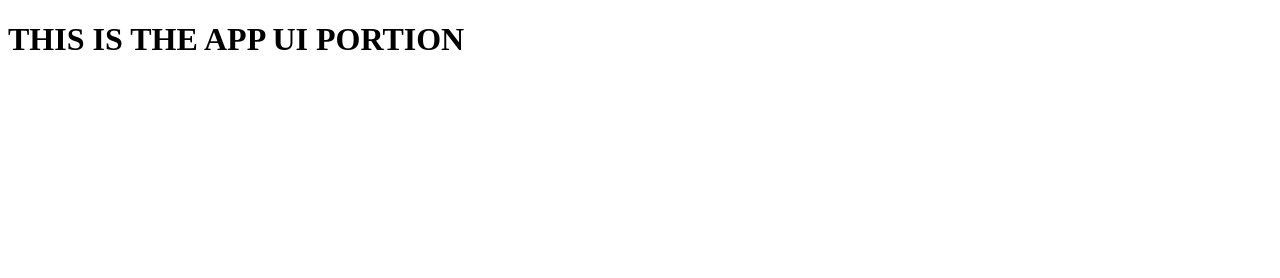
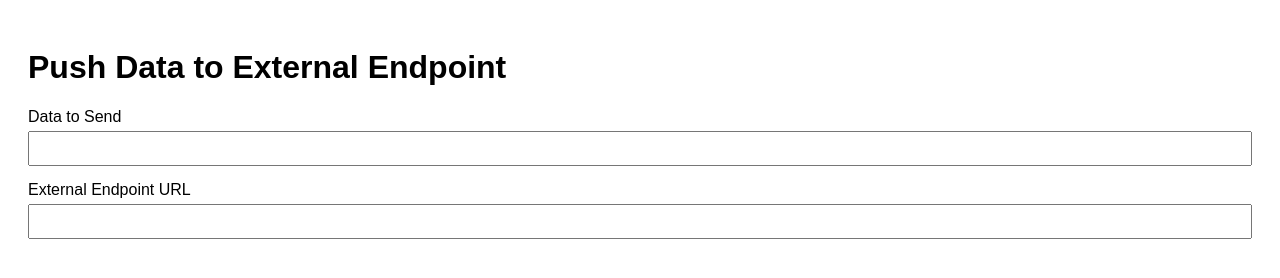
Before and after one commit to precool31/Api_Push, a website: page SFMC-custom-activity-template-master/SFMC-custom-activity-template-master/public/index.html in a window 1280 px wide. Drawn offline with Linux system fonts and the light colour scheme; a web font is replaced by a local one.

Commit message:
Update index.html

```diff
--- a/SFMC-custom-activity-template-master/SFMC-custom-activity-template-master/public/index.html
+++ b/SFMC-custom-activity-template-master/SFMC-custom-activity-template-master/public/index.html
@@ -10,8 +10,26 @@
     <link href='https://fonts.googleapis.com/css?family=lobster' rel='stylesheet' type='text/css'>
     <link rel='stylesheet' href="https://cdnjs.cloudflare.com/ajax/libs/design-system/2.8.3/fonts/SalesforceSans-Bold.ttf">
     <link rel='stylesheet' href="css/styles.css">
-
+    <style>
+        body {
+            font-family: Arial, sans-serif;
+            padding: 20px;
+        }
+        .form-group {
+            margin-bottom: 15px;
+        }
+        label {
+            display: block;
+            margin-bottom: 5px;
+        }
+        input {
+            width: 100%;
+            padding: 8px;
+            box-sizing: border-box;
+        }
+    </style>
     <script type="text/javascript" src="js/require.js"></script>
+    <script type="text/javascript" src="js/postmonger.js"></script>
     <script type="text/javascript">
         (function() {
             var config = {
@@ -27,7 +45,15 @@
 
 
 <body>
-    <h1>THIS IS THE APP UI PORTION</h1>
+  <h1>Push Data to External Endpoint</h1>
+    <div class="form-group">
+        <label for="dataToSend">Data to Send</label>
+        <input type="text" id="dataToSend" />
+    </div>
+    <div class="form-group">
+        <label for="externalEndpointUrl">External Endpoint URL</label>
+        <input type="text" id="externalEndpointUrl" />
+    </div>
 </body>
 
 </html>
```
